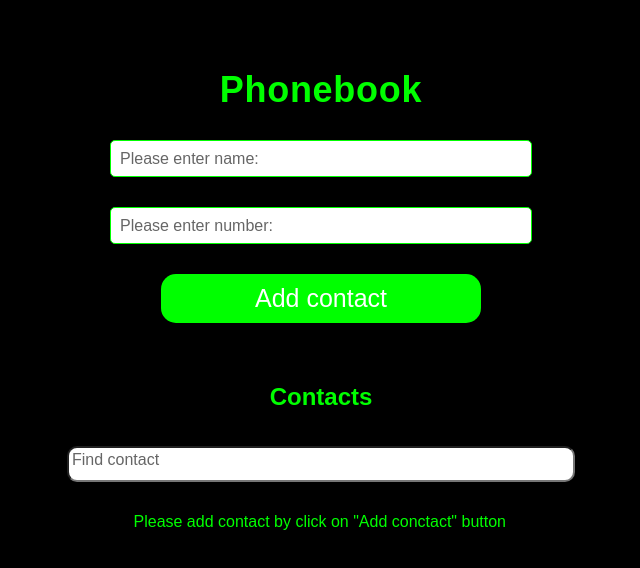
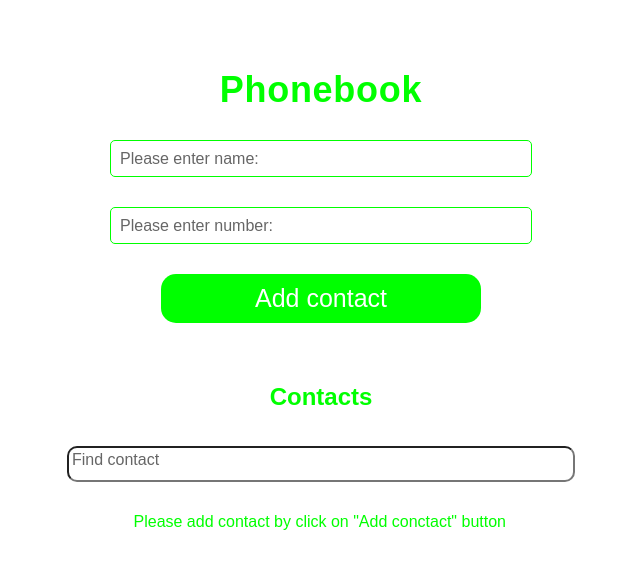
Before and after one commit to StanislavBobrivskyi/goit-react-hw-07-phonebook, a React (Create React App) app: page / in a window 1280 px wide. Shown: the top 568 px of the page, without its empty margins (319-959 px from the left). Built offline with nearby package versions, Linux system fonts and the light colour scheme; no server answers.

Commit message:
Update index.css

```diff
--- a/src/index.css
+++ b/src/index.css
@@ -8,7 +8,6 @@ body {
   -webkit-font-smoothing: antialiased;
   -moz-osx-font-smoothing: grayscale;
 
-  background-color: #000;
   color: #00ff00;
   font-family: 'Arial', sans-serif;
   margin: 0;
```
